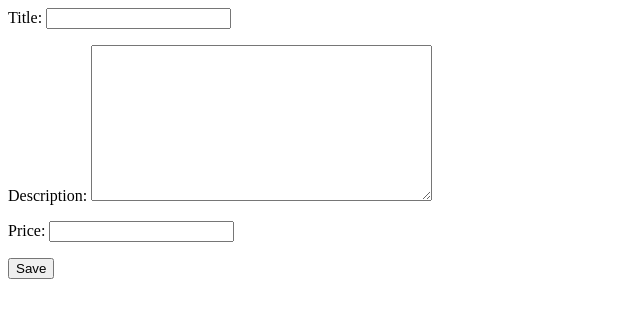
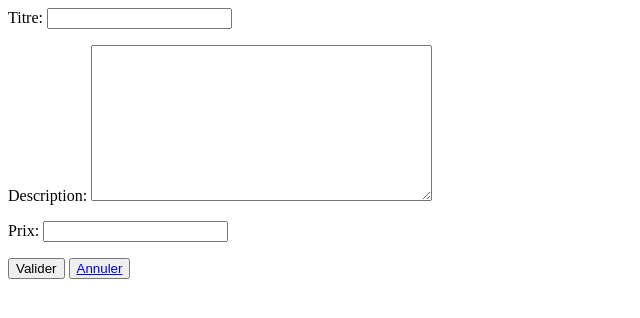
Before and after one commit to Chatewgne/LeMeilleurCoin, a Django app: page /adverts/new in a window 1280 px wide. Shown: the top 318 px of the page, without its empty margins (0-640 px from the left). Run offline with Django 3.2, Linux system fonts and the light colour scheme; the visitor is signed in with stand-in values (Sample User, id 1).

Commit message:
:lipstick: feat: Add nav buttons and form labels

```diff
--- a/lemeilleurcoin/models.py
+++ b/lemeilleurcoin/models.py
@@ -1,6 +1,6 @@
 from django.conf import settings
 from django.contrib.auth.models import AbstractUser
-from django.core.validators import RegexValidator
+from django.core.validators import MinValueValidator, RegexValidator
 from django.db import models
 
 
@@ -28,11 +28,14 @@ class Advert(models.Model):
     """
 
     # A short title for the advert
-    title = models.CharField(max_length=150)
+    title = models.CharField(max_length=150, verbose_name="Titre")
     # Description of the advertised product
-    description = models.TextField()
+    description = models.TextField(verbose_name="Description")
     # Price of the advertised product
-    price = models.IntegerField()
+    price = models.IntegerField(
+        validators=[MinValueValidator(0, "Entrer une valeur positive.")],
+        verbose_name="Prix",
+    )
     # User who posted the advert
     user = models.ForeignKey(
         settings.AUTH_USER_MODEL, on_delete=models.CASCADE
--- a/lemeilleurcoin/templates/lemeilleurcoin/advert_detail.html
+++ b/lemeilleurcoin/templates/lemeilleurcoin/advert_detail.html
@@ -2,3 +2,4 @@
 <p>{{ object.description }}</p>
 <p>{{ object.price }}</p>
 <p>Contact: {{ object.user.phone_number }}</p>
+<button><a href="/adverts">Retour</a></button>
--- a/lemeilleurcoin/templates/lemeilleurcoin/advert_form.html
+++ b/lemeilleurcoin/templates/lemeilleurcoin/advert_form.html
@@ -1,4 +1,5 @@
 <form method="post">{% csrf_token %}
     {{ form.as_p }}
-    <input type="submit" value="Save">
+    <input type="submit" value="Valider">
+    <button><a href="/adverts">Annuler</a></button>
 </form>
--- a/lemeilleurcoin/templates/lemeilleurcoin/advert_list.html
+++ b/lemeilleurcoin/templates/lemeilleurcoin/advert_list.html
@@ -1,4 +1,5 @@
 <h1>Toutes les annonces</h1>
+<button><a href="/adverts/new">Poster une annonce</a></button>
 <ul>
     <!-- Iterate over object_list -->
     {% for object in object_list %}
@@ -10,6 +11,6 @@
     <hr />
     <!-- If objet_list is empty  -->
     {% empty %}
-    <li>No objects yet.</li>
+    <li>Pas d'annnonces pour l'instant.</li>
     {% endfor %}
 </ul>
```
